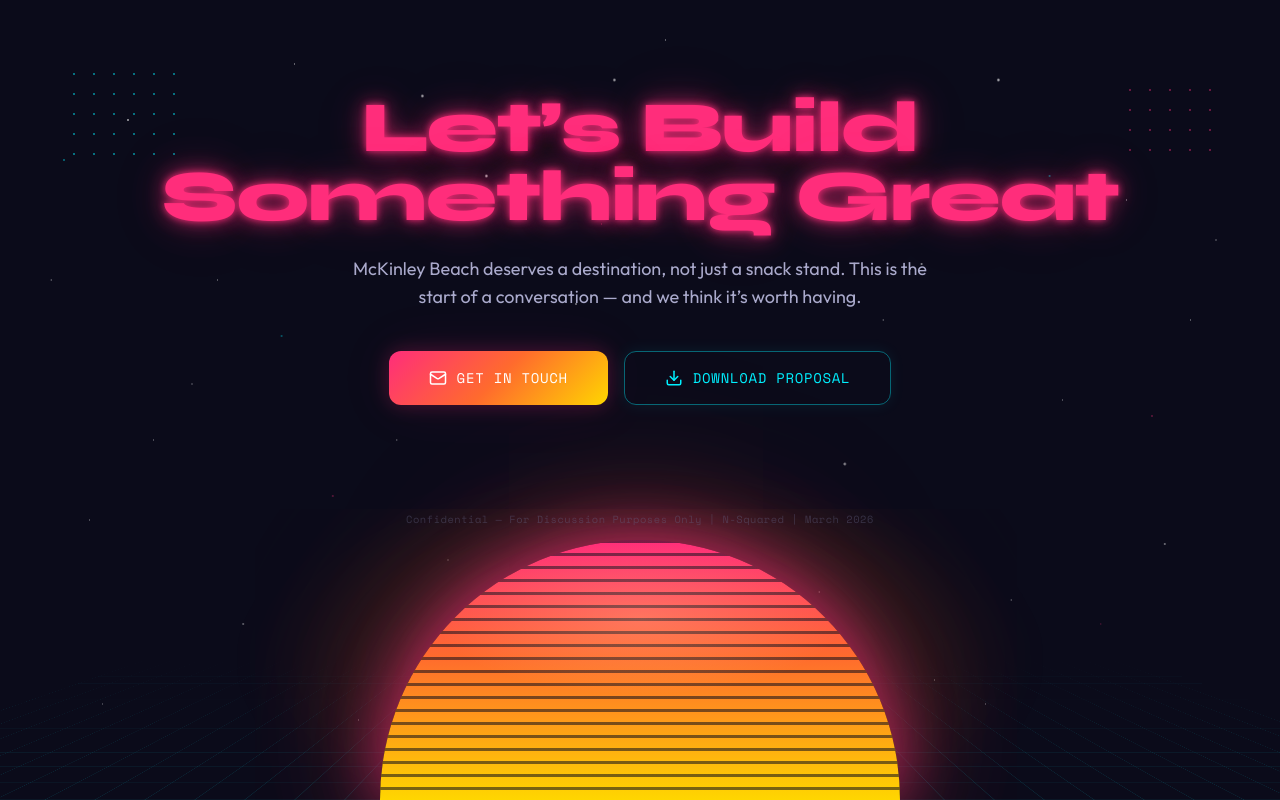
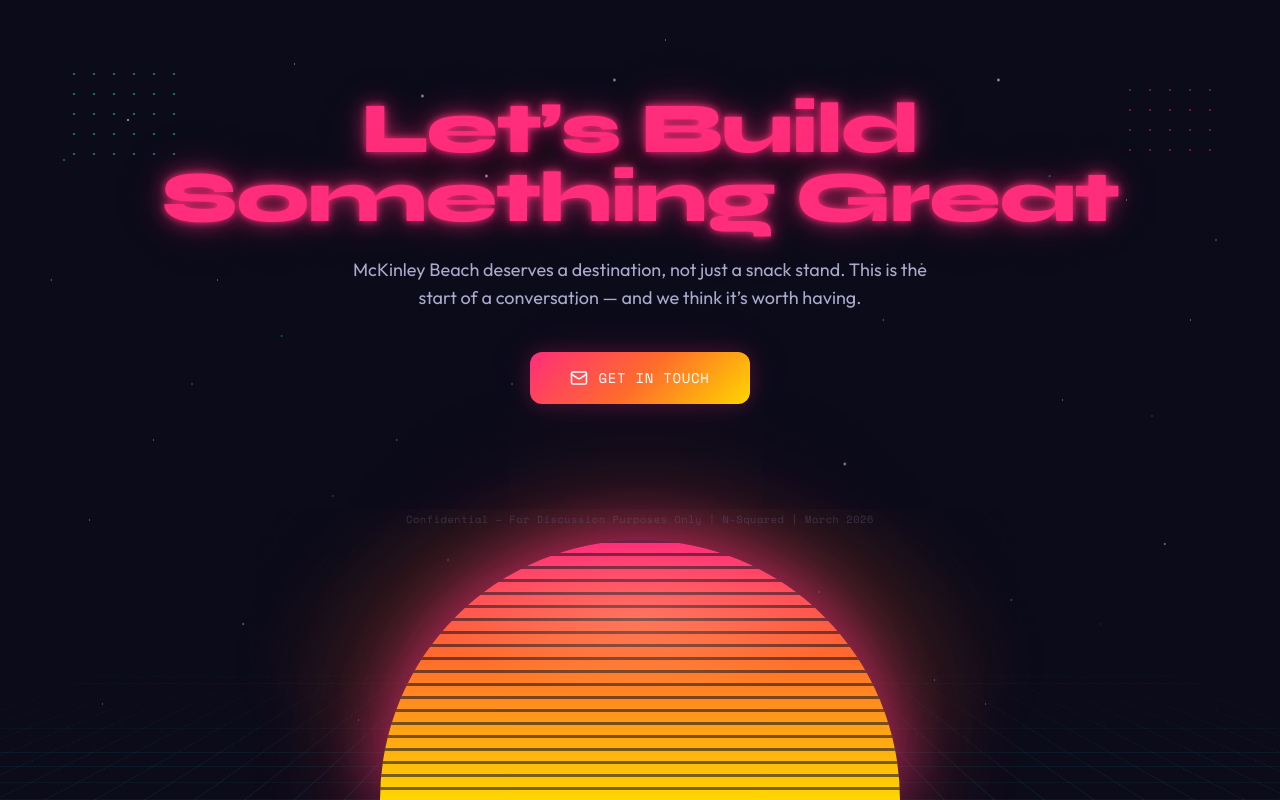
Before and after one commit to NSL-NAD/blue-hut, a Next.js app: page / in a window 1280 px wide. Shown: the part 8318-9118 px from the top of the page. Built offline with nearby package versions, Linux system fonts and the light colour scheme.

Commit message:
remove: PDF download button (polish later with proper renderer)

```diff
--- a/components/sections/Close.tsx
+++ b/components/sections/Close.tsx
@@ -1,14 +1,9 @@
 'use client'
 import { motion, useInView } from 'framer-motion'
 import { useRef } from 'react'
-import { Mail, Download } from 'lucide-react'
+import { Mail } from 'lucide-react'
 
 export default function Close() {
-  const handleDownload = async () => {
-    const { exportProposalPDF } = await import('@/lib/pdf')
-    await exportProposalPDF()
-  }
-
   const h2Ref = useRef<HTMLHeadingElement>(null)
   const isInView = useInView(h2Ref, { once: true, amount: 0.5 })
 
@@ -77,22 +72,7 @@ export default function Close() {
             Get in Touch
           </motion.a>
 
-          {/* Secondary CTA — cyan outline */}
-          <motion.button
-            onClick={handleDownload}
-            whileHover={{ scale: 1.05 }}
-            whileTap={{ scale: 0.97 }}
-            className="flex items-center justify-center gap-2.5 px-10 py-4 rounded-xl font-mono text-sm uppercase tracking-wider transition-all duration-200"
-            style={{
-              border: '1px solid rgba(0,240,255,0.4)',
-              color: 'var(--neon-cyan)',
-              background: 'transparent',
-              boxShadow: '0 0 15px rgba(0,240,255,0.08)',
-            }}
-          >
-            <Download size={18} />
-            Download Proposal
-          </motion.button>
+
         </motion.div>
       </div>
 
```
